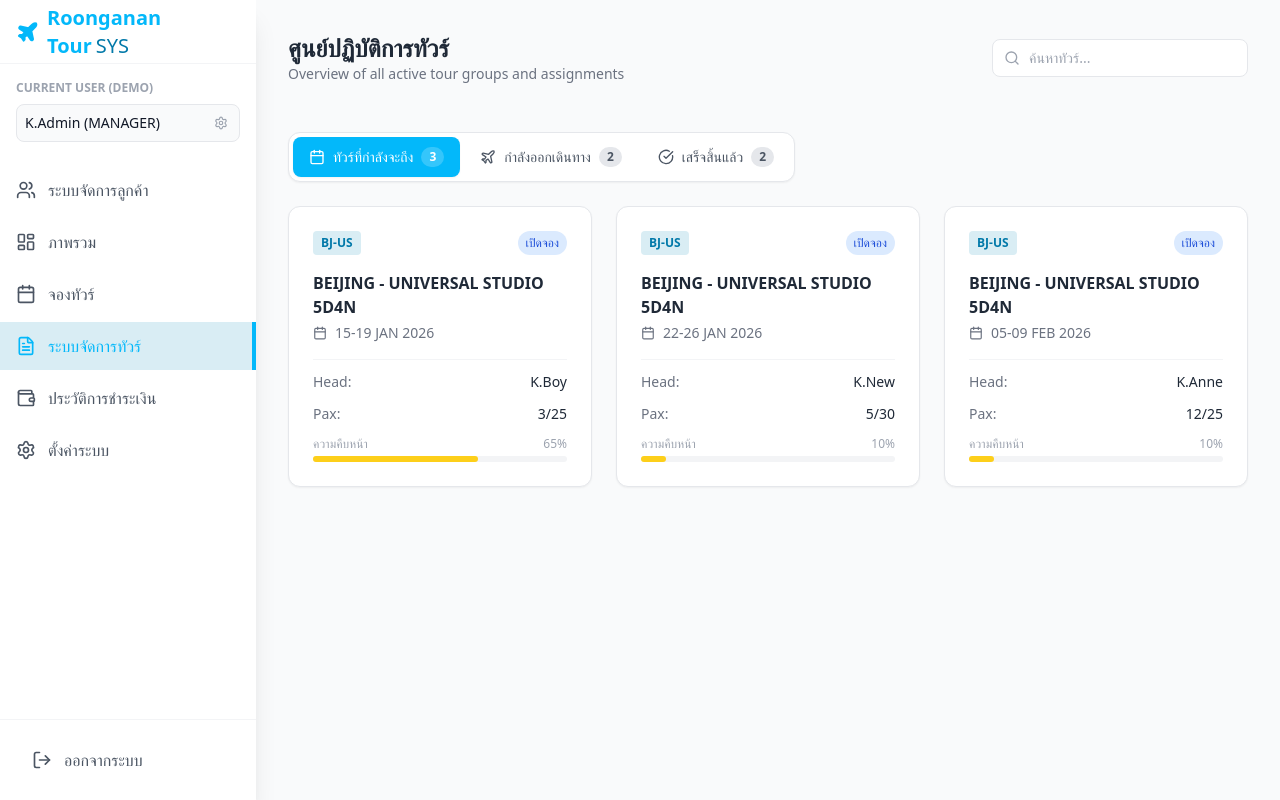
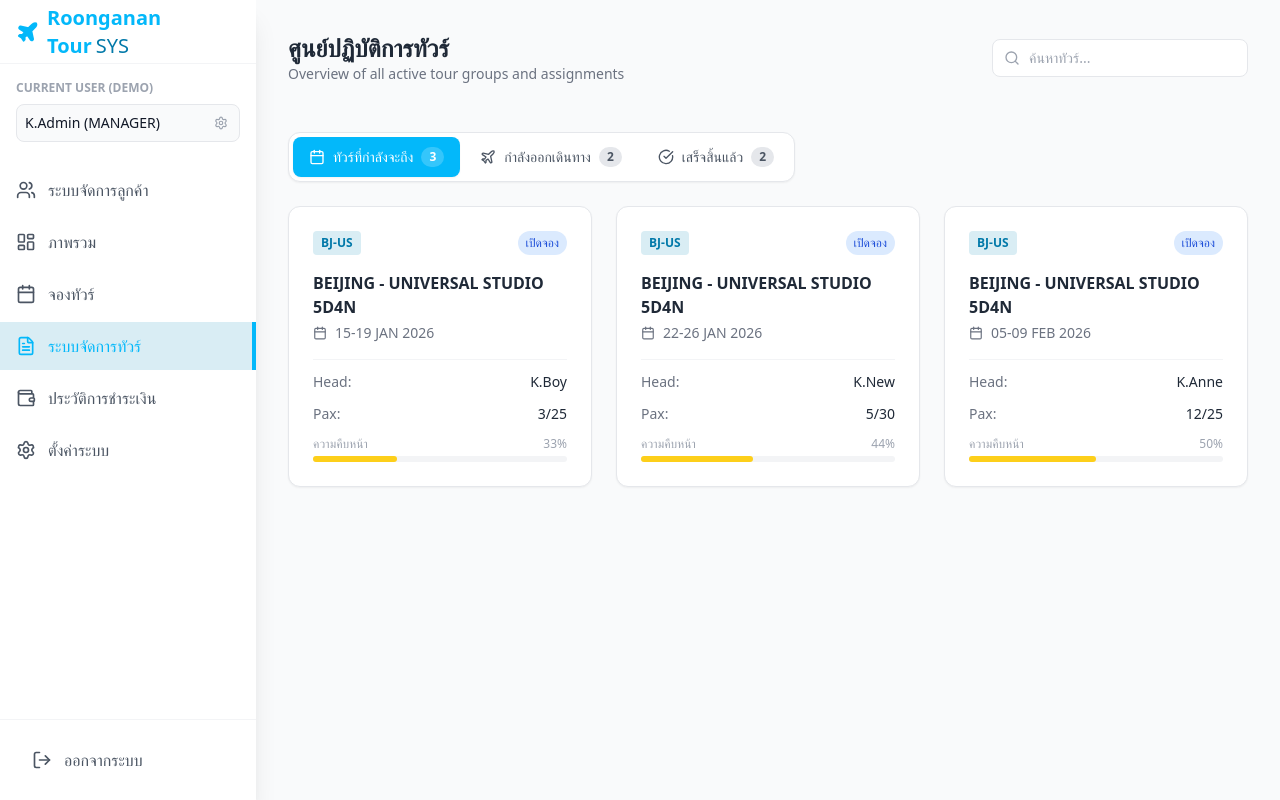
Before and after one commit to wasin-sys/roonganantour, a React (Vite) app: page / in a window 1280 px wide. Built offline with nearby package versions, Linux system fonts and the light colour scheme.

Commit message:
update dashboard v.01

```diff
--- a/src/App.jsx
+++ b/src/App.jsx
@@ -188,6 +188,22 @@ export default function TourSystemApp() {
     return [...mockPax, ...realPax];
   };
 
+  const calculateEstimatedProgress = (roundId) => {
+    const paxList = getPaxForRound(roundId);
+    if (!paxList || paxList.length === 0) return 0;
+
+    let totalScore = 0;
+    const maxScore = paxList.length * 5; // 5 tasks per pax (Passport, Visa, Ticket, Insurance, Payment)
+
+    paxList.forEach(pax => {
+      totalScore += 1; // Passport (Default True)
+      if (pax.nationality === 'THAI') totalScore += 1; // Visa (Auto for Thai)
+      if (pax.paymentStatus === 'paid') totalScore += 1; // Payment
+    });
+
+    return Math.round((totalScore / maxScore) * 100);
+  };
+
   useEffect(() => {
     if (selectedOpRound) {
       setPaxTaskStatus(prev => {
@@ -593,7 +609,7 @@ export default function TourSystemApp() {
               <tbody className="divide-y divide-gray-100">
                 {rounds.filter(r => r.status === 'Selling').map(round => {
                   const route = routes.find(r => r.id === round.routeId);
-                  const progress = Math.round((round.sold / round.seats) * 100);
+                  const progress = round.status === 'Completed' ? 100 : calculateEstimatedProgress(round.id);
                   return (
                     <tr key={round.id} className="hover:bg-gray-50 cursor-pointer group" onClick={() => { setSelectedOpRound(round); setOperationView('detail'); setActiveTab('operation'); }} title="Click to view passenger manifest">
                       <td className="px-6 py-4 font-medium text-gray-800 group-hover:text-[#03b8fa] transition-colors">{route?.code}</td>
@@ -1507,7 +1523,7 @@ export default function TourSystemApp() {
               {filteredRounds.map(round => {
                 const route = routes.find(r => r.id === round.routeId);
                 // Progress: ongoing (Full) and completed rounds should be 100%
-                const progress = (round.status === 'Full' || round.status === 'Completed') ? 100 : (round.id === 101 ? 65 : 10);
+                const progress = round.status === 'Completed' ? 100 : calculateEstimatedProgress(round.id);
                 const isFull = round.sold === round.seats;
                 return (
                   <div
```
